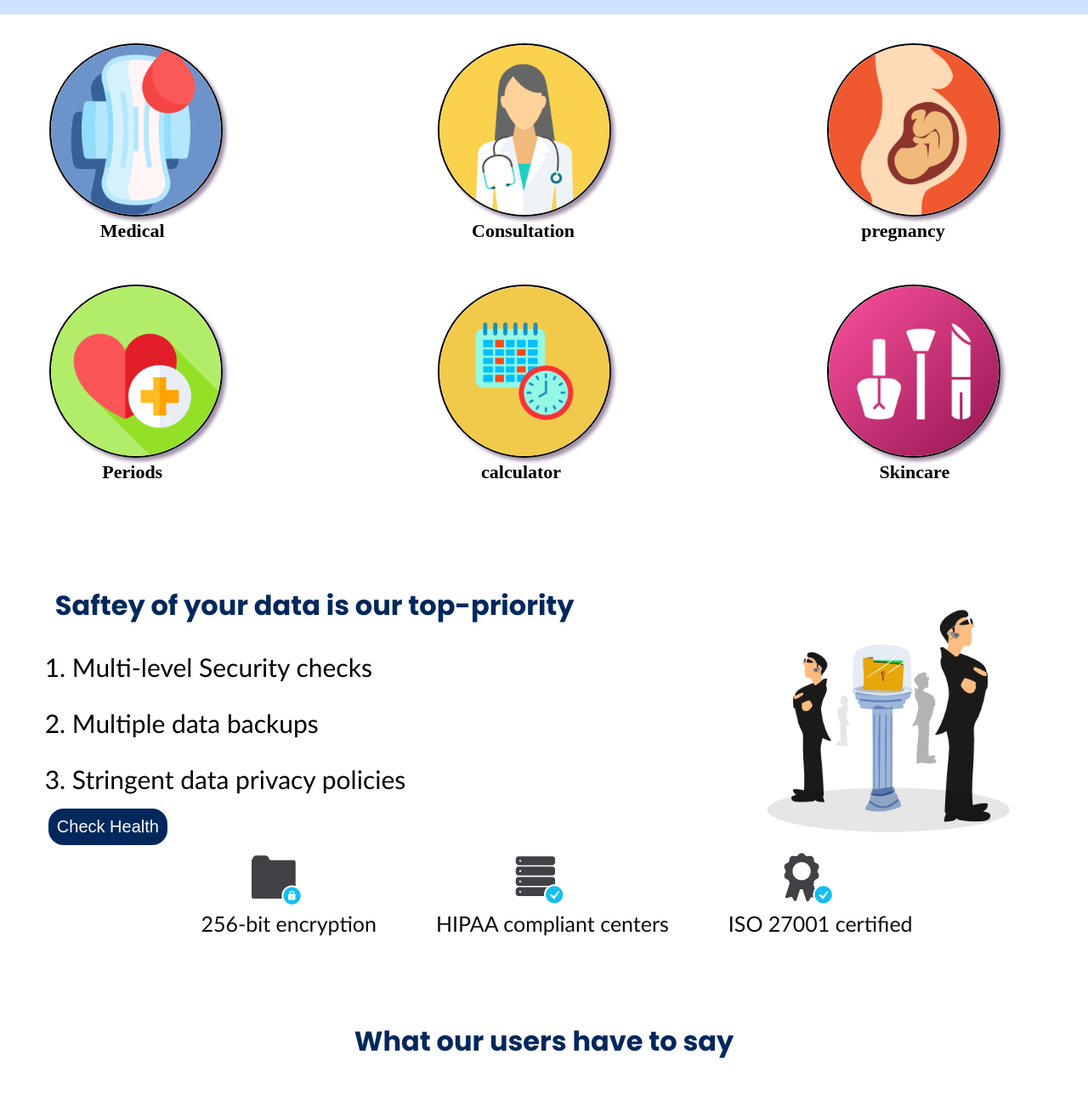
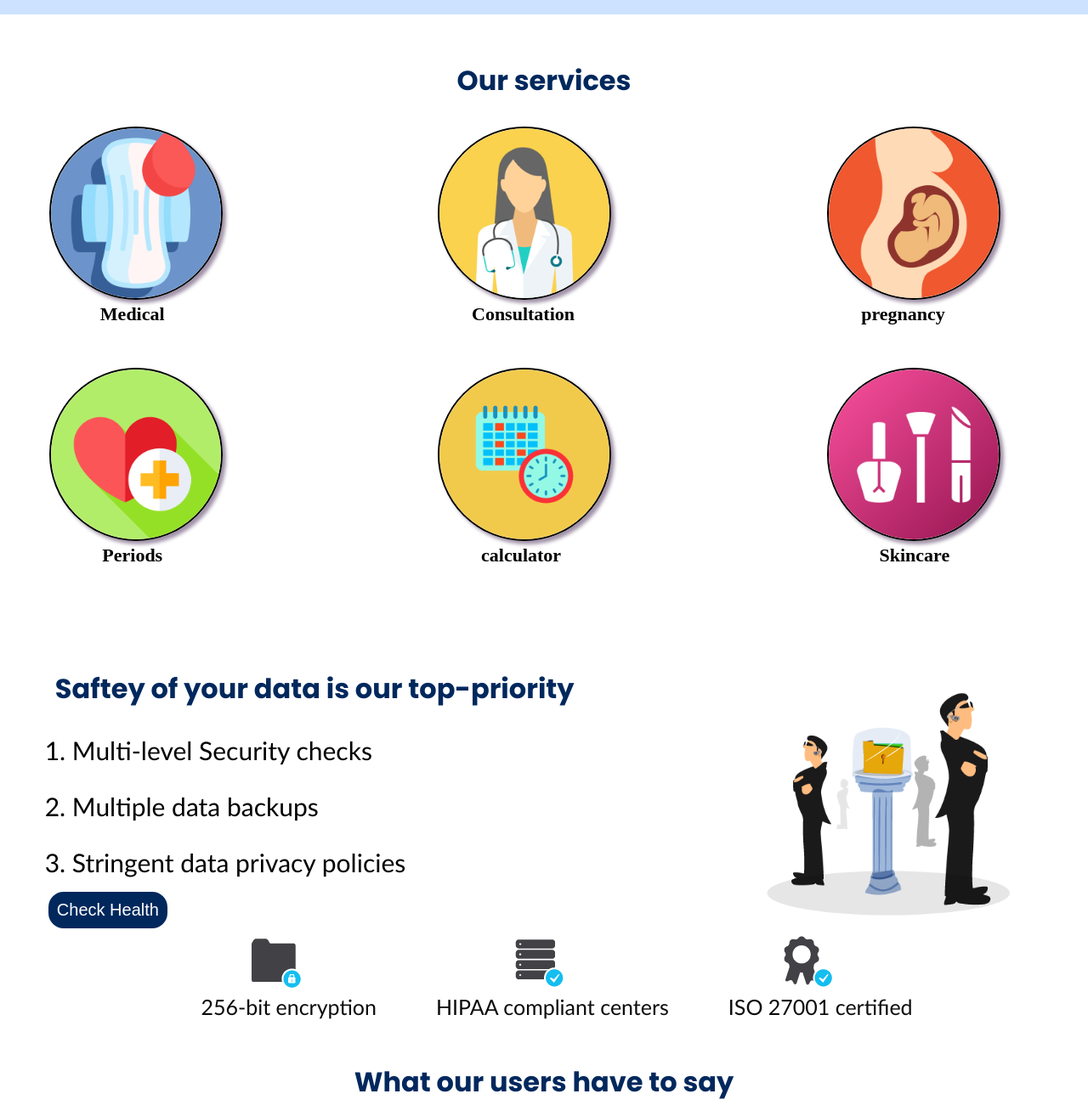
Before and after one commit to fssa-batch3/nithyashri.rameshbabu__web_project, a plain HTML site: page index.html in a window 1280 px wide. Shown: the part 651-1952 px from the top of the page at 85% size. Drawn offline with Linux system fonts and the light colour scheme.

Commit message:
initial commit

```diff
--- a/Assets/css/style.css
+++ b/Assets/css/style.css
@@ -41,7 +41,7 @@ h1 {
   font-family: "Poppins", sans-serif;
   color: #00285d;
   text-decoration: none;
-  margin-top: 100px;
+  margin-top: 50px;
   /* padding: 9px; */
   /* margin-left: 30px; */
   /* display: block; */
--- a/index.html
+++ b/index.html
@@ -24,6 +24,7 @@
   <div>
     <a href="#"><img src="./Assets/images/Shop New Products Website Banner Brown, White, Tan.png"></a>
   </div>
+  <h1><b>Our services</b></h1>
   <div class="wrapper">
     <div class="img1">
       <a href="./pages/periods.html"><img src="./Assets/images/napkin.png" width="200" height="200"></a>
```
